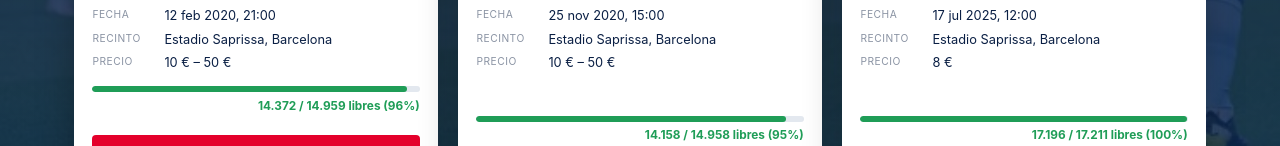
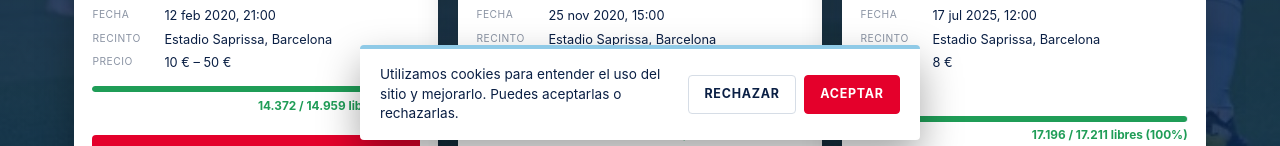
Before and after one commit to marketinglabgroup1-gif/rc-celta-onebox, a plain HTML site: page index.html in a window 1280 px wide. Shown: the part 644-790 px from the top of the page. Drawn offline with Linux system fonts and the light colour scheme.

Commit message:
Add cookie consent banner to match cards page
Adds a GDPR-style bottom banner with Aceptar / Rechazar buttons and
gates Google Analytics on consent via gtag Consent Mode v2 (default
denied for analytics_storage and ad_storage; updated to granted only
on Aceptar). Choice persists in localStorage so the banner shows once
per browser.

Co-Authored-By: Claude Opus 4.7 <noreply@anthropic.com>

```diff
--- a/index.html
+++ b/index.html
@@ -6,6 +6,11 @@
   <script>
     window.dataLayer = window.dataLayer || [];
     function gtag(){dataLayer.push(arguments);}
+    // GDPR: deny analytics until the user accepts via the cookie banner.
+    gtag('consent', 'default', {
+      analytics_storage: 'denied',
+      ad_storage: 'denied'
+    });
     gtag('js', new Date());
     gtag('config', 'G-8LESZL6V3T');
   </script>
@@ -302,6 +307,73 @@
       .grid { grid-template-columns: 1fr; }
       .legend { margin-left: 0; }
     }
+
+    /* ---------- Cookie banner ---------- */
+    .cookie-banner {
+      position: fixed;
+      left: 50%;
+      bottom: 1rem;
+      transform: translateX(-50%);
+      width: calc(100% - 2rem);
+      max-width: 560px;
+      background: #ffffff;
+      color: var(--celta-navy);
+      border-radius: 4px;
+      border-top: 4px solid var(--celta-sky);
+      box-shadow: 0 18px 40px rgba(0, 0, 0, 0.35);
+      padding: 1rem 1.25rem;
+      z-index: 1000;
+      display: flex;
+      flex-wrap: wrap;
+      align-items: center;
+      gap: 0.85rem;
+      font-size: 0.85rem;
+    }
+    .cookie-banner[hidden] { display: none; }
+    .cookie-banner__text {
+      flex: 1 1 240px;
+      margin: 0;
+      line-height: 1.45;
+    }
+    .cookie-banner__actions {
+      display: flex;
+      gap: 0.5rem;
+      flex-shrink: 0;
+    }
+    .cookie-banner__btn {
+      font: inherit;
+      font-weight: 700;
+      font-size: 0.78rem;
+      text-transform: uppercase;
+      letter-spacing: 0.06em;
+      padding: 0.55rem 0.95rem;
+      border-radius: 4px;
+      cursor: pointer;
+      border: 1px solid transparent;
+      transition: background-color 0.15s ease, box-shadow 0.15s ease;
+    }
+    .cookie-banner__btn--accept {
+      background: var(--celta-red);
+      color: #ffffff;
+      border-color: var(--celta-red);
+    }
+    .cookie-banner__btn--accept:hover {
+      background: #c20025;
+      box-shadow: 0 4px 12px rgba(228, 0, 43, 0.25);
+    }
+    .cookie-banner__btn--decline {
+      background: transparent;
+      color: var(--celta-navy);
+      border-color: #d6dde6;
+    }
+    .cookie-banner__btn--decline:hover {
+      background: #f1f4f9;
+    }
+    @media (max-width: 480px) {
+      .cookie-banner { flex-direction: column; align-items: stretch; }
+      .cookie-banner__actions { width: 100%; }
+      .cookie-banner__btn { flex: 1; }
+    }
   </style>
 </head>
 <body>
@@ -476,5 +548,38 @@
 
     render('');
   </script>
+
+  <aside class="cookie-banner" id="cookie-banner" role="dialog" aria-label="Aviso de cookies" hidden>
+    <p class="cookie-banner__text">
+      Utilizamos cookies para entender el uso del sitio y mejorarlo. Puedes aceptarlas o rechazarlas.
+    </p>
+    <div class="cookie-banner__actions">
+      <button type="button" class="cookie-banner__btn cookie-banner__btn--decline" data-cookie-action="decline">Rechazar</button>
+      <button type="button" class="cookie-banner__btn cookie-banner__btn--accept" data-cookie-action="accept">Aceptar</button>
+    </div>
+  </aside>
+  <script>
+    (function () {
+      const STORAGE_KEY = 'cookie-consent-v1';
+      const banner = document.getElementById('cookie-banner');
+      let saved = null;
+      try { saved = localStorage.getItem(STORAGE_KEY); } catch (_) {}
+      if (!saved) {
+        banner.hidden = false;
+      } else if (saved === 'granted' && typeof gtag === 'function') {
+        gtag('consent', 'update', { analytics_storage: 'granted' });
+      }
+      banner.addEventListener('click', function (e) {
+        const btn = e.target.closest('[data-cookie-action]');
+        if (!btn) return;
+        const granted = btn.getAttribute('data-cookie-action') === 'accept';
+        try { localStorage.setItem(STORAGE_KEY, granted ? 'granted' : 'denied'); } catch (_) {}
+        if (granted && typeof gtag === 'function') {
+          gtag('consent', 'update', { analytics_storage: 'granted' });
+        }
+        banner.hidden = true;
+      });
+    })();
+  </script>
 </body>
 </html>
```
